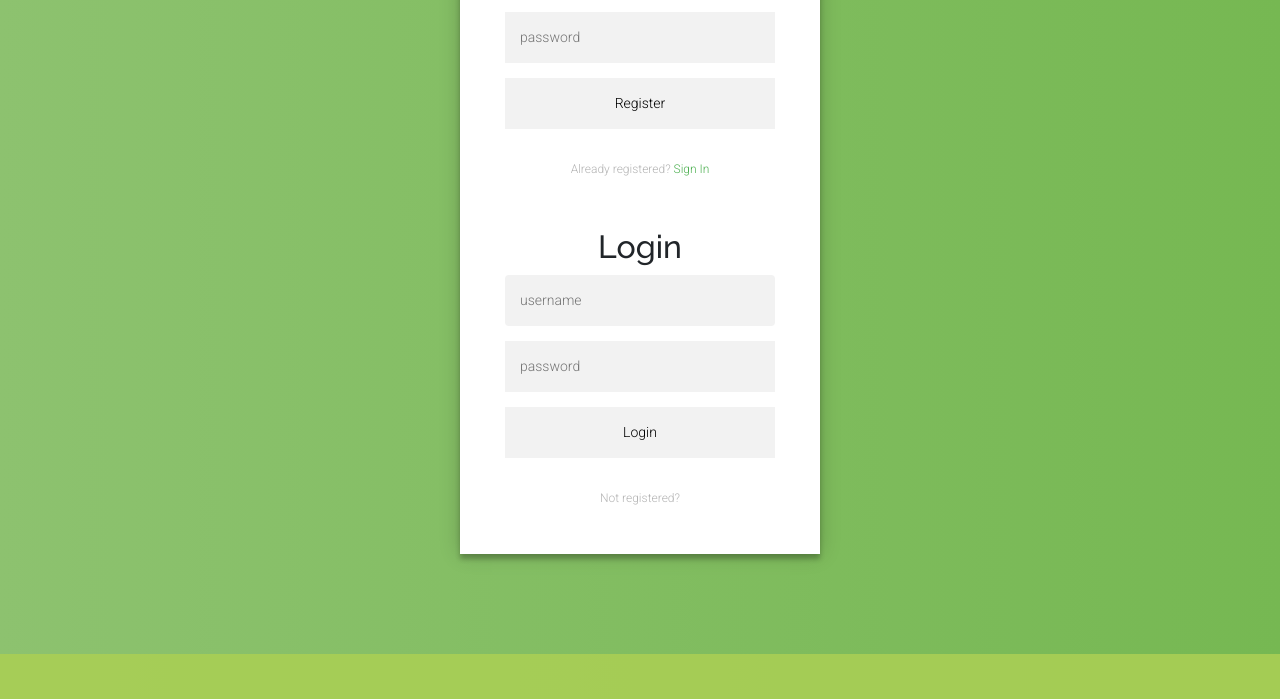
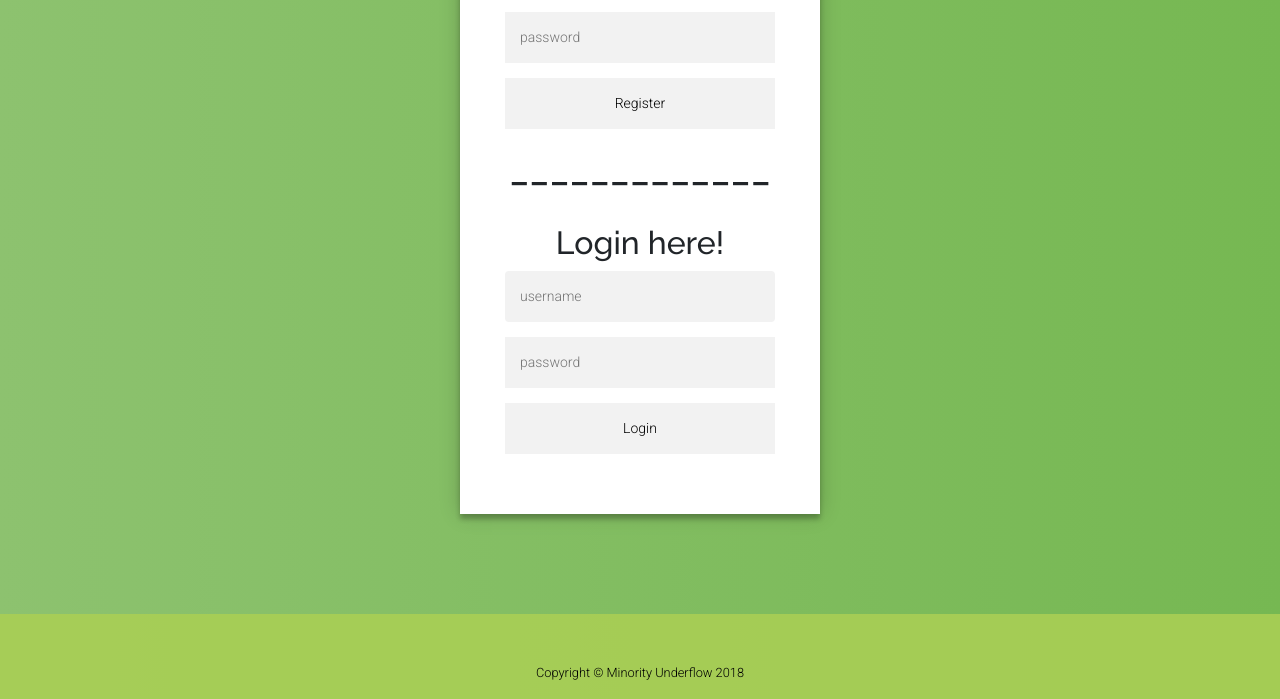
Before and after one commit to JasonARamirez/MinorityUnderflow, a website: page routing/public/html/login.html in a window 1280 px wide. Shown: the part 647-1346 px from the top of the page. Drawn offline with nearby package versions, Linux system fonts and the light colour scheme; files that its build step writes are made by us from their sources; files whose address does not match are found by name.

Commit message:
Changed login formatting

```diff
--- a/routing/public/html/login.html
+++ b/routing/public/html/login.html
@@ -93,16 +93,15 @@
           <input type="text" placeholder="username" id="username"/>
           <input type="password" placeholder="password" id="password"/>
           <input type="button" onclick="createAccountFunction()" value="Register"/>
-          <p class="message">Already registered? <a href="#">Sign In</a></p>
+
         </form>
-        <br>
-        <br>
         <form class="login-form">
-          <h2>Login</h2>
+          <h1>_____________</h1>
+          <br>
+          <h2>Login here!</h2>
           <input type="text" placeholder="username" id="login-username"/>
           <input type="password" placeholder="password" id="login-password"/>
           <input type="button" onclick="loginFunction()" value="Login"/>
-          <p class="message">Not registered? </p>
         </form>
       </div>
     </div>
```
